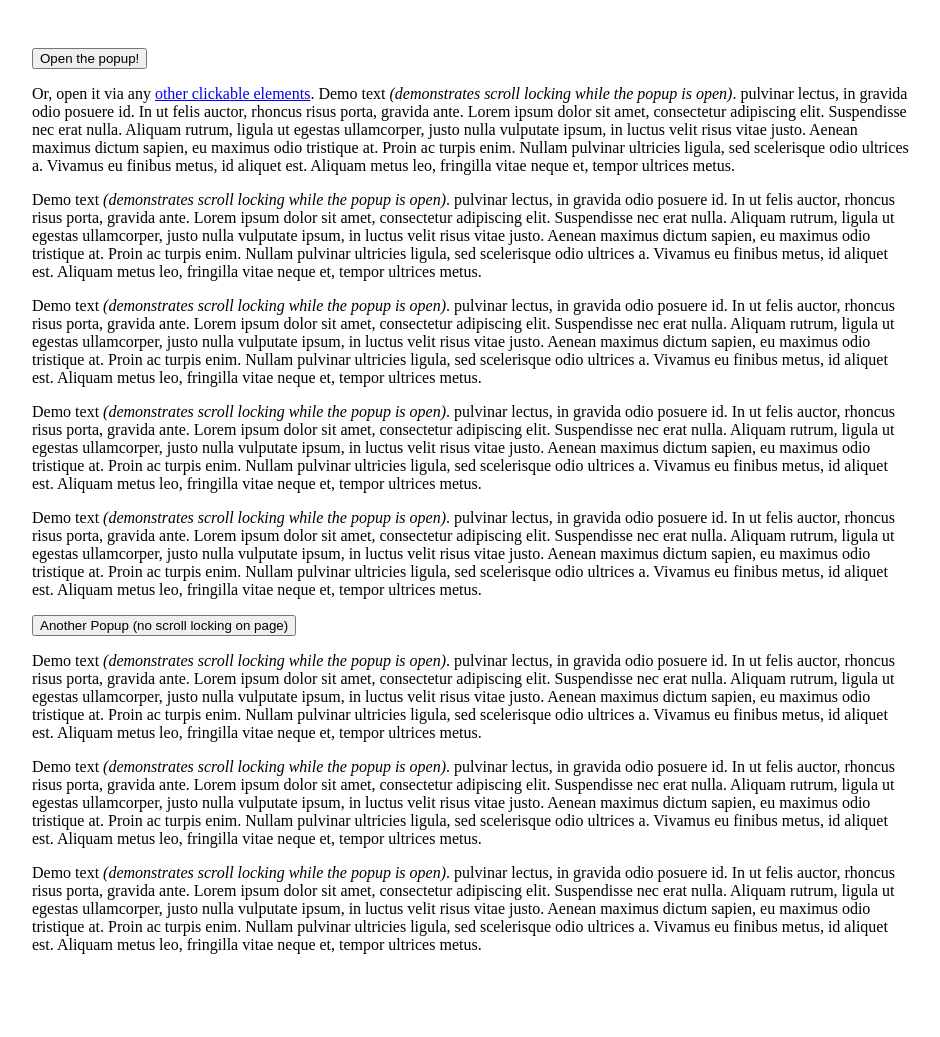
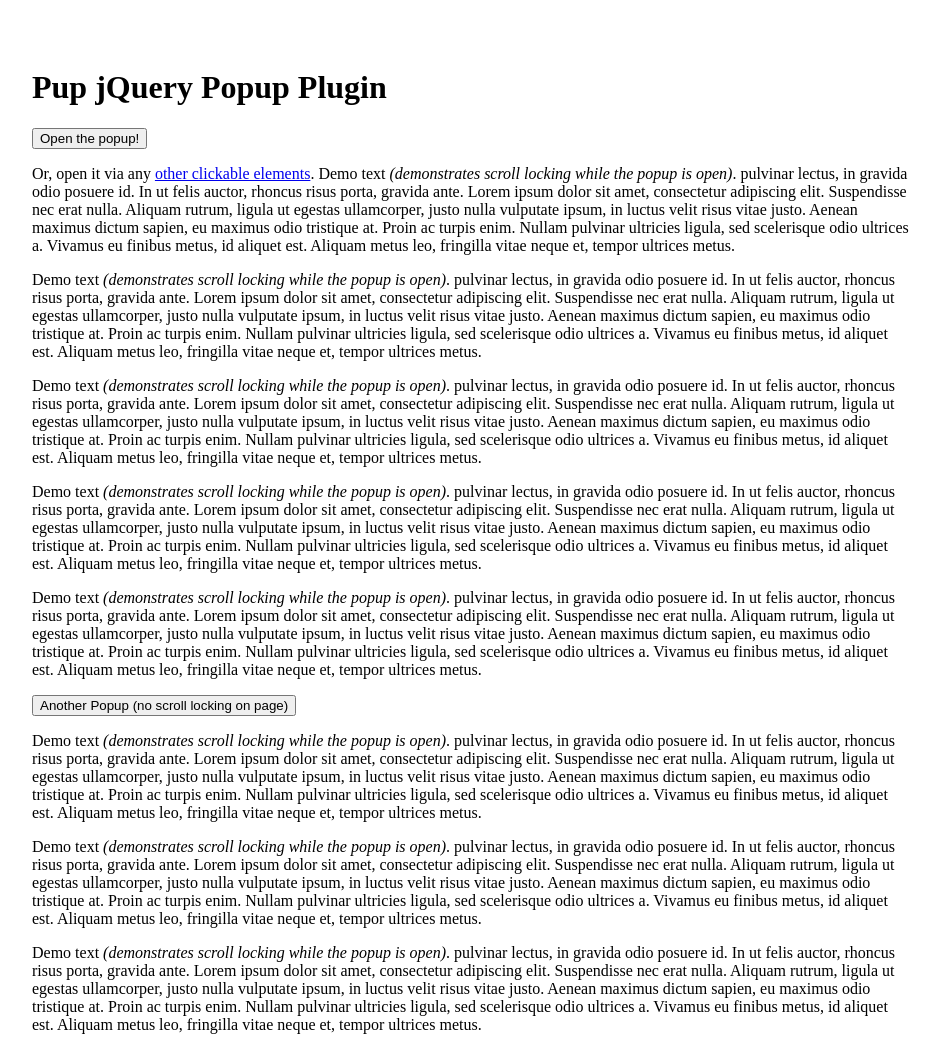
Before and after one commit to tcmulder/pup, a plain HTML site: page demo/index.html in a window 1280 px wide. Shown: the whole page, without its empty margins (168-1108 px from the left). Before the commit the page ends 986 px from the top, so only its background shows below. Drawn offline with Linux system fonts and the light colour scheme.

Commit message:
Update titles/version numbers

```diff
--- a/demo/index.html
+++ b/demo/index.html
@@ -15,15 +15,16 @@
     <script src="../pup.js"></script>
     <!-- apply pup to any selector(s) you'd like -->
     <script>
-      jQuery(function($){
-        $('.pup-1').pup();
-        $('.pup-2').pup({lock: false});
-        // tip: use $('[data-pup]').pup(); to target all triggers
-      });
+        jQuery(function($){
+            $('.pup-1').pup();
+            $('.pup-2').pup({lock: false});
+            // tip: use $('[data-pup]').pup(); to target all triggers
+        });
     </script>
 </head>
 <body>
     <div class="demo">
+        <h1>Pup jQuery Popup Plugin</h1>
         <!-- data-pup element can be anywhere on the page -->
         <button class="pup-1" data-pup="some-id">Open the popup!</button>
         <p>Or, open it via any <a href="javascript:void(0)" class="pup-1" data-pup="some-id">other clickable elements</a>. Demo text <em>(demonstrates scroll locking while the popup is open)</em>. pulvinar lectus, in gravida odio posuere id. In ut felis auctor, rhoncus risus porta, gravida ante. Lorem ipsum dolor sit amet, consectetur adipiscing elit. Suspendisse nec erat nulla. Aliquam rutrum, ligula ut egestas ullamcorper, justo nulla vulputate ipsum, in luctus velit risus vitae justo. Aenean maximus dictum sapien, eu maximus odio tristique at. Proin ac turpis enim. Nullam pulvinar ultricies ligula, sed scelerisque odio ultrices a. Vivamus eu finibus metus, id aliquet est. Aliquam metus leo, fringilla vitae neque et, tempor ultrices metus.</p>
--- a/pup.css
+++ b/pup.css
@@ -1,4 +1,4 @@
-/* Pup Popups (i.e. p'up 🐾) v1.0.0 | MIT | www.tcmulder.com */
+/* Pup jQuery Popup Plugin (i.e. p'up 🐾) v1.0.0 | MIT | www.tcmulder.com */
 .pup-lock {
   overflow: hidden;
 }
--- a/pup.js
+++ b/pup.js
@@ -1,4 +1,4 @@
-/* Pup Popups (i.e. p'up 🐾) v1.0.0 | MIT | www.tcmulder.com */
+/* Pup jQuery Popup Plugin (i.e. p'up 🐾) v1.0.0 | MIT | www.tcmulder.com */
 ( function ( $ ) {
 
     // create a jquery plugin
```
Also changed, not shown: 1 other file.
